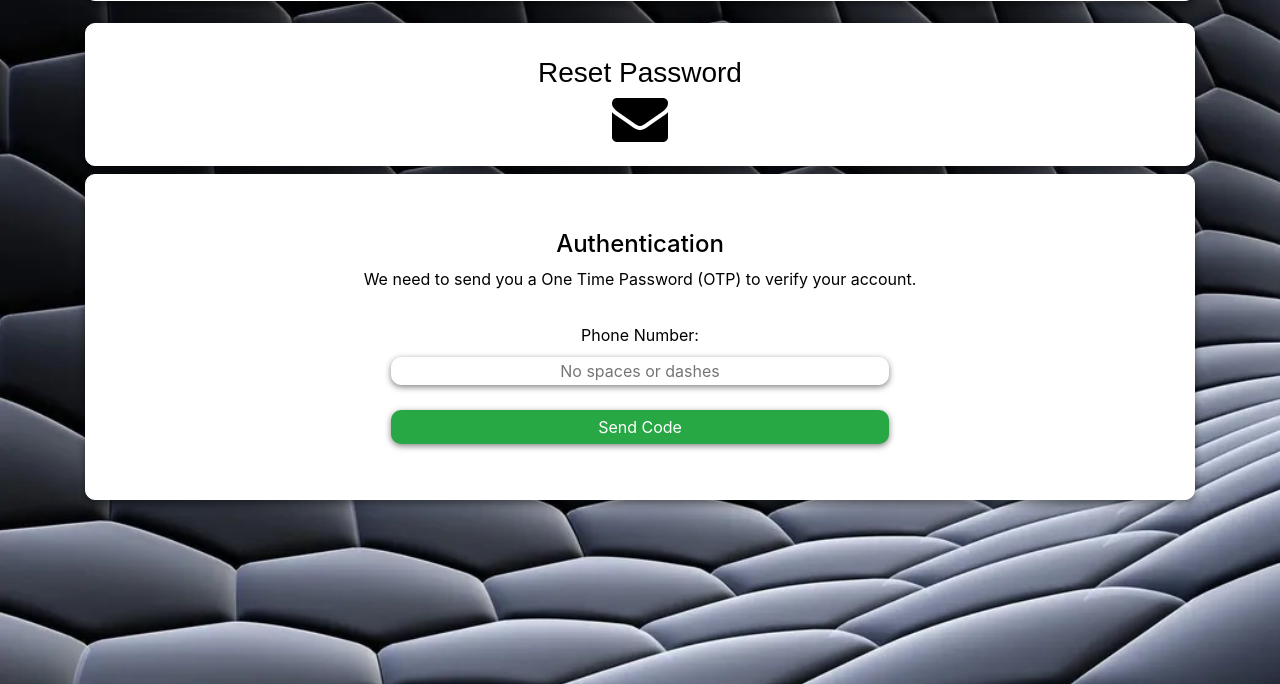
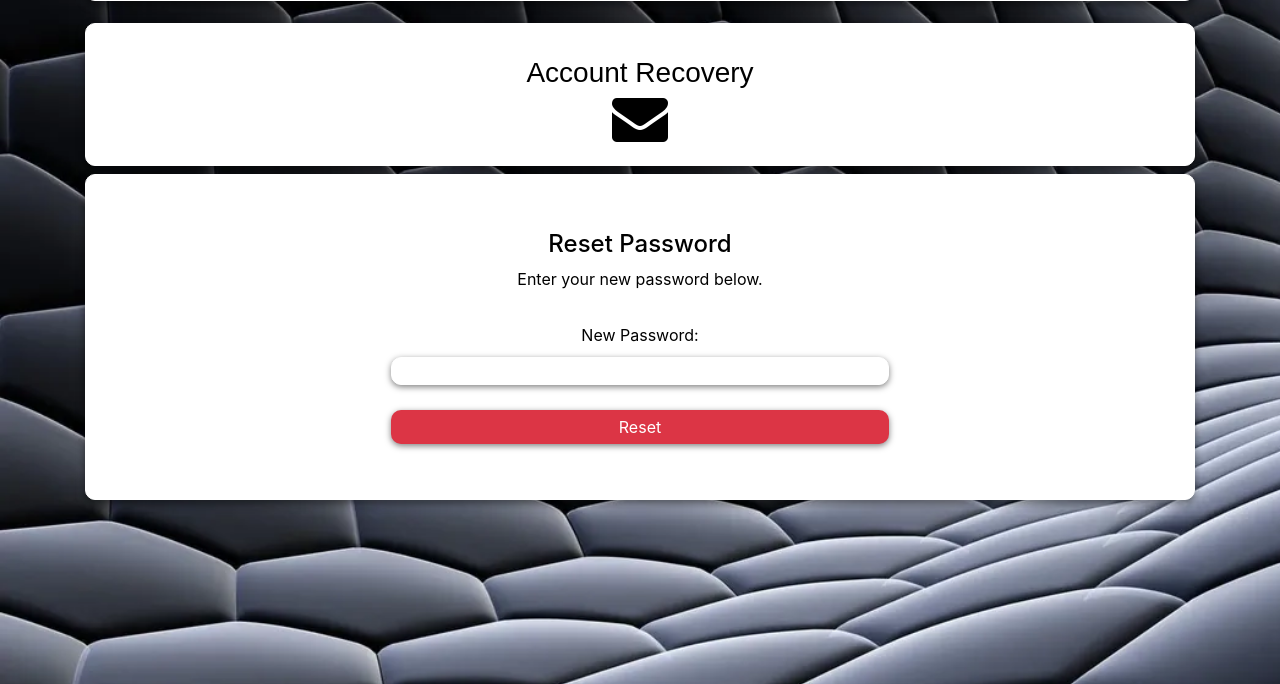
Before and after one commit to nicholas-konar/SMSAlertService, a Flask app: page /reset-password in a window 1280 px wide. Shown: the part 83-767 px from the top of the page. Run offline with Flask 2, Linux system fonts and the light colour scheme; parts of the project's set-up code (start-up, migrations or seed data) failed here and were passed over; some libraries are stand-ins or nearby versions.

Commit message:
reset password

```diff
--- a/SMSAlertService/SMSAlertService/templates/authenticate.html
+++ b/SMSAlertService/SMSAlertService/templates/authenticate.html
@@ -11,12 +11,13 @@
 
 <div class="container">
     <div class="box-area billboard">
-        <h3>Enter OTP<br/><i class="fa fa-envelope fa-2x"></i></h3>
+        <h3>Account Recovery<br/><i class="fa fa-envelope fa-2x"></i></h3>
     </div>
     <div class="box-area">
         <h4>Account Verification</h4>
         <p>Enter your Verification Code below to continue.</p>
         <form action="/authenticate" class="mini-form" method="post">
+            {{ test }}
             {% if message %}
             <p class="alert">{{ message }}</p>
             {% endif %}
--- a/SMSAlertService/SMSAlertService/templates/login.html
+++ b/SMSAlertService/SMSAlertService/templates/login.html
@@ -24,7 +24,7 @@
                 <button class="button btn-primary" type="submit">Log In</button>
             </div>
         </form>
-        <form action="/reset-password" class="mini-form" method="get">
+        <form action="/account-recovery" class="mini-form" method="get">
             <input type="submit" value="Reset Password" class="button btn-danger"/>
         </form>
     </div>
--- a/SMSAlertService/SMSAlertService/templates/reset-password.html
+++ b/SMSAlertService/SMSAlertService/templates/reset-password.html
@@ -11,22 +11,16 @@
 
 <div class="container">
     <div class="box-area billboard">
-        <h3>Reset Password<br/><i class="fa fa-envelope fa-2x"></i></h3>
+        <h3>Account Recovery<br/><i class="fa fa-envelope fa-2x"></i></h3>
     </div>
     <div class="box-area">
-        <h4>Authentication</h4>
-        <p>We need to send you a One Time Password (OTP) to verify your account.</p>
-        <form action="/send" class="mini-form" method="post">
+        <h4>Reset Password</h4>
+        <p>Enter your new password below.</p>
+        <form action="/reset-password" class="mini-form" method="post">
             <div>
-                <label for="PhoneNumber">Phone Number:</label>
-                <input class="center"
-                       id="PhoneNumber"
-                       name="PhoneNumber"
-                       pattern="[0-9]{10}"
-                       placeholder="No spaces or dashes"
-                       required="required"
-                       type="tel">
-                <button class="button btn-success" type="submit">Send Code</button>
+                <label for="password">New Password:</label>
+                <input id="password" name="password" type="password">
+                <button class="button btn-danger" type="submit">Reset</button>
             </div>
         </form>
     </div>
--- a/SMSAlertService/SMSAlertService/views.py
+++ b/SMSAlertService/SMSAlertService/views.py
@@ -42,7 +42,7 @@ def login():
                 if user['Username'] == "Admin":
                     session['admin'] = True
                     return redirect(url_for('admin'))
-                return redirect(url_for('home'))
+                return redirect(url_for('profile'))
             else:
                 message = 'Wrong password'
                 return render_template('login.html', message=message)
@@ -54,12 +54,8 @@ def login():
 
 @app.route("/logout", methods=["POST", "GET"])
 def logout():
-    if "username" in session:
-        session.pop("username", None)
-        session.pop("phonenumber", None)
-        return redirect(url_for("login"))
-    else:
-        return redirect(url_for("login"))
+    session.clear()
+    return redirect(url_for("login"))
 
 
 @app.route("/signup", methods=['GET', 'POST'])
@@ -127,9 +123,9 @@ def edit_info():
     return render_template('edit-info.html', username=username, current_phone=current_phone)
 
 
-@app.route('/reset-password')
-def reset_password():
-    return render_template('reset-password.html')
+@app.route('/account-recovery')
+def account_recovery():
+    return render_template('account-recovery.html')
 
 
 @app.route('/send', methods=['POST'])
@@ -149,29 +145,27 @@ def resend():
 
 @app.route('/authenticate', methods=['GET', 'POST'])
 def authenticate():
-    if request.method == 'GET':
-        return render_template('authenticate.html')
     if request.method == 'POST':
         ph = session['phonenumber']
         otp = request.form.get('otp')
-        authenticated = mongo.authenticate(ph, otp)
+        authenticated = util.authenticate(ph, otp)
         if authenticated:
-            return redirect(url_for('reset-password'))
+            return redirect(url_for('reset_password'))
         else:
             message = "Incorrect OTP."
             return render_template('authenticate.html', message=message)
+    return render_template('authenticate.html')
 
 
-@app.route('/process-pw-reset', methods=['POST'])
-def process_pw_reset():
-    ph = session.get('phonenumber')
-    pw = request.form.get('Password')
-    status = mongo.reset_password(ph, pw)
-    if status is True:
+@app.route('/reset-password', methods=['GET', 'POST'])
+def reset_password():
+    if request.method == 'GET':
+        return render_template('reset-password.html')
+    if request.method == 'POST':
+        ph = session['phonenumber']
+        pw = request.form.get('password')
+        mongo.reset_password(ph, pw)
         return redirect(url_for('login'))
-    else:
-        message = 'We were unable to reset your password. Please contact support@smsalertservice.com for assistance.'
-        return render_template('reset-password.html', message=message)
 
 
 @app.route('/promo-code', methods=['POST'])
```
Also changed, not shown: SMSAlertService/SMSAlertService/mongo.py (+7 -13 lines), SMSAlertService/SMSAlertService/templates/account-recovery.html (added, +35 -0 lines), SMSAlertService/SMSAlertService/util.py (+9 -1 lines).
